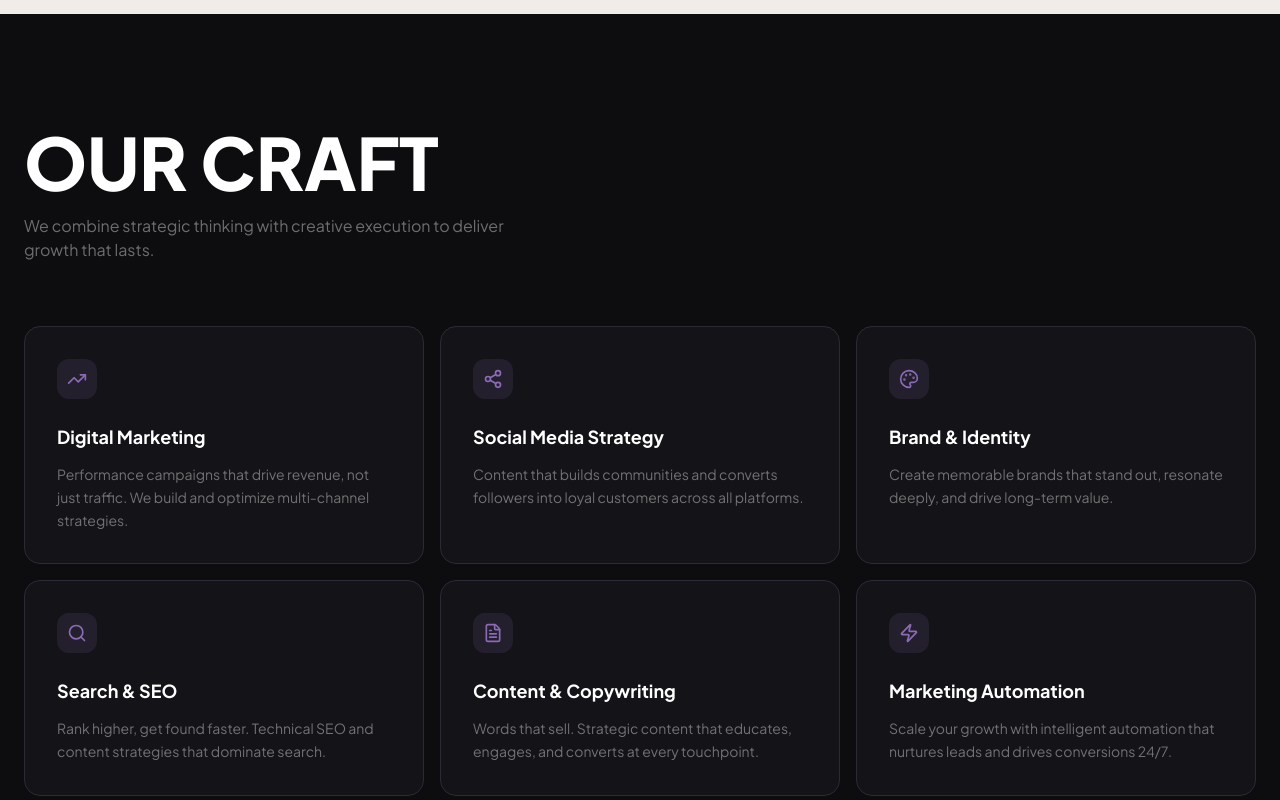
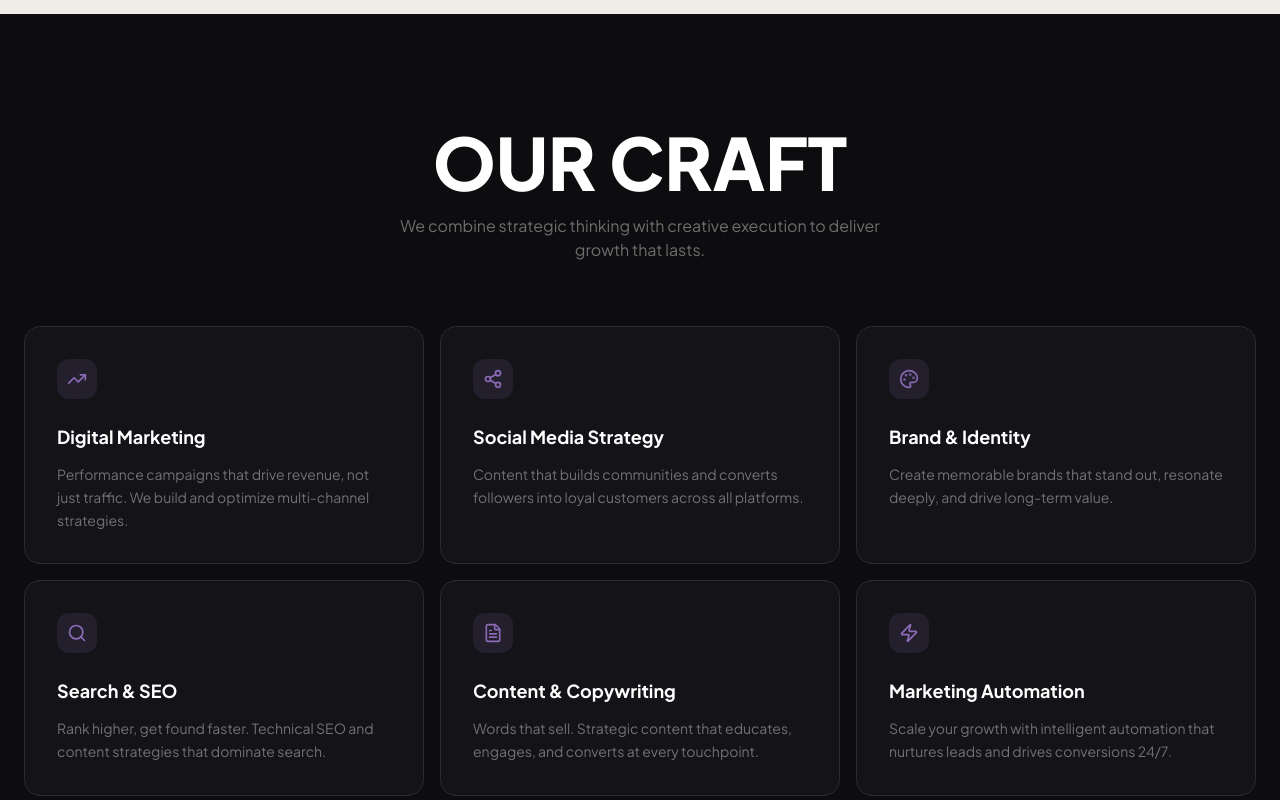
Before and after one commit to jascrafts/jas-craft, a React (Vite) app: page / in a window 1280 px wide. Shown: the part 2000-2800 px from the top of the page. Built offline with nearby package versions, Linux system fonts and the light colour scheme.

Commit message:
Center OUR CRAFT and INSIGHTS headings

```diff
--- a/src/components/Blog.jsx
+++ b/src/components/Blog.jsx
@@ -1,5 +1,5 @@
 import { motion } from 'framer-motion';
-import { ArrowRight, Calendar, Clock } from 'lucide-react';
+import { Calendar, Clock } from 'lucide-react';
 
 const posts = [
   {
@@ -34,17 +34,11 @@ const posts = [
 const Blog = () => (
   <section id="insights" className="py-28 px-6" style={{ background: '#0D0D0F' }}>
     <div className="max-w-7xl mx-auto">
-      <div className="flex flex-col md:flex-row justify-between items-start md:items-end mb-16 gap-6">
-        <div>
-          <h2 className="text-5xl md:text-7xl font-black uppercase text-white mb-3">Insights</h2>
-          <p className="text-sm" style={{ color: 'rgba(255,255,255,0.4)' }}>
-            Strategies, insights, and ideas from our team of growth experts
-          </p>
-        </div>
-        <button className="flex items-center gap-2 text-sm font-bold transition-colors group" style={{ color: '#8B6BB5' }}>
-          View All Articles
-          <ArrowRight size={16} className="group-hover:translate-x-1 transition-transform" />
-        </button>
+      <div className="text-center mb-16">
+        <h2 className="text-5xl md:text-7xl font-black uppercase text-white mb-3">Insights</h2>
+        <p className="text-sm" style={{ color: 'rgba(255,255,255,0.4)' }}>
+          Strategies, insights, and ideas from our team of growth experts
+        </p>
       </div>
 
       <div className="grid grid-cols-1 md:grid-cols-2 lg:grid-cols-3 gap-5">
--- a/src/components/Services.jsx
+++ b/src/components/Services.jsx
@@ -18,10 +18,10 @@ const Services = () => {
           initial={{ opacity: 0, y: 20 }}
           whileInView={{ opacity: 1, y: 0 }}
           viewport={{ once: true }}
-          className="mb-16"
+          className="mb-16 text-center"
         >
           <h2 className="text-5xl md:text-7xl font-black uppercase text-white mb-4">Our Craft</h2>
-          <p className="text-base max-w-lg" style={{ color: 'rgba(255,255,255,0.4)' }}>
+          <p className="text-base mx-auto max-w-lg" style={{ color: 'rgba(255,255,255,0.4)' }}>
             We combine strategic thinking with creative execution to deliver growth that lasts.
           </p>
         </motion.div>
```
